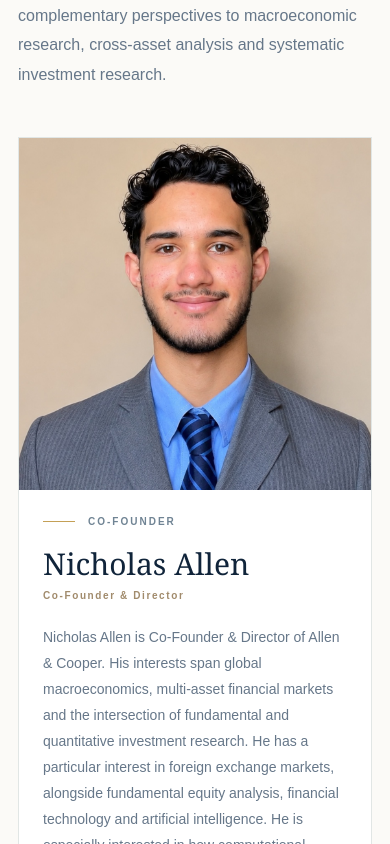
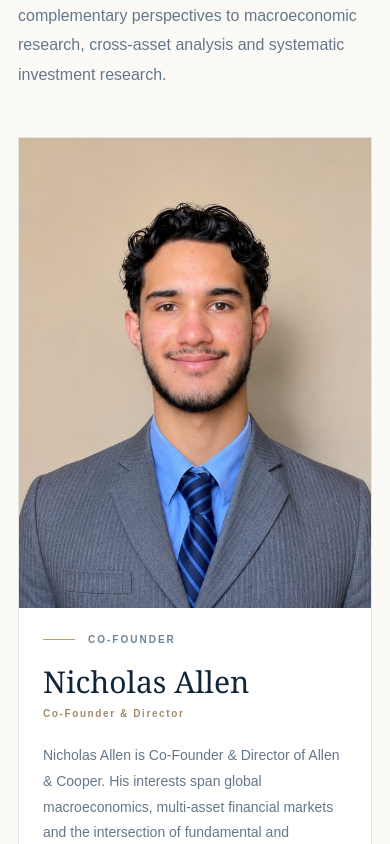
Before and after one commit to nicholaslallen1-crypto/website, a Next.js app: page /about in a window 390 px wide. Shown: the part 2540-3384 px from the top of the page. Built offline with nearby package versions, Linux system fonts and the light colour scheme; no server answers.

Commit message:
Show full founder portraits

```diff
--- a/app/globals.css
+++ b/app/globals.css
@@ -428,7 +428,7 @@ h1 em,h2 em{font-style:normal;color:var(--gold)}
   position: relative;
   width: 100%;
   min-height: 0;
-  aspect-ratio: 1 / 1;
+  aspect-ratio: 3 / 4;
   overflow: hidden;
   background: var(--navy);
 }
@@ -447,7 +447,7 @@ h1 em,h2 em{font-style:normal;color:var(--gold)}
     grid-template-columns: 1fr;
   }
   .leadership-grid .leader-portrait {
-    aspect-ratio: 1 / 1;
+    aspect-ratio: 3 / 4;
     min-height: 0;
   }
 }
```
Also changed, not shown: public/founders/theo-cooper-2026.jpg.
